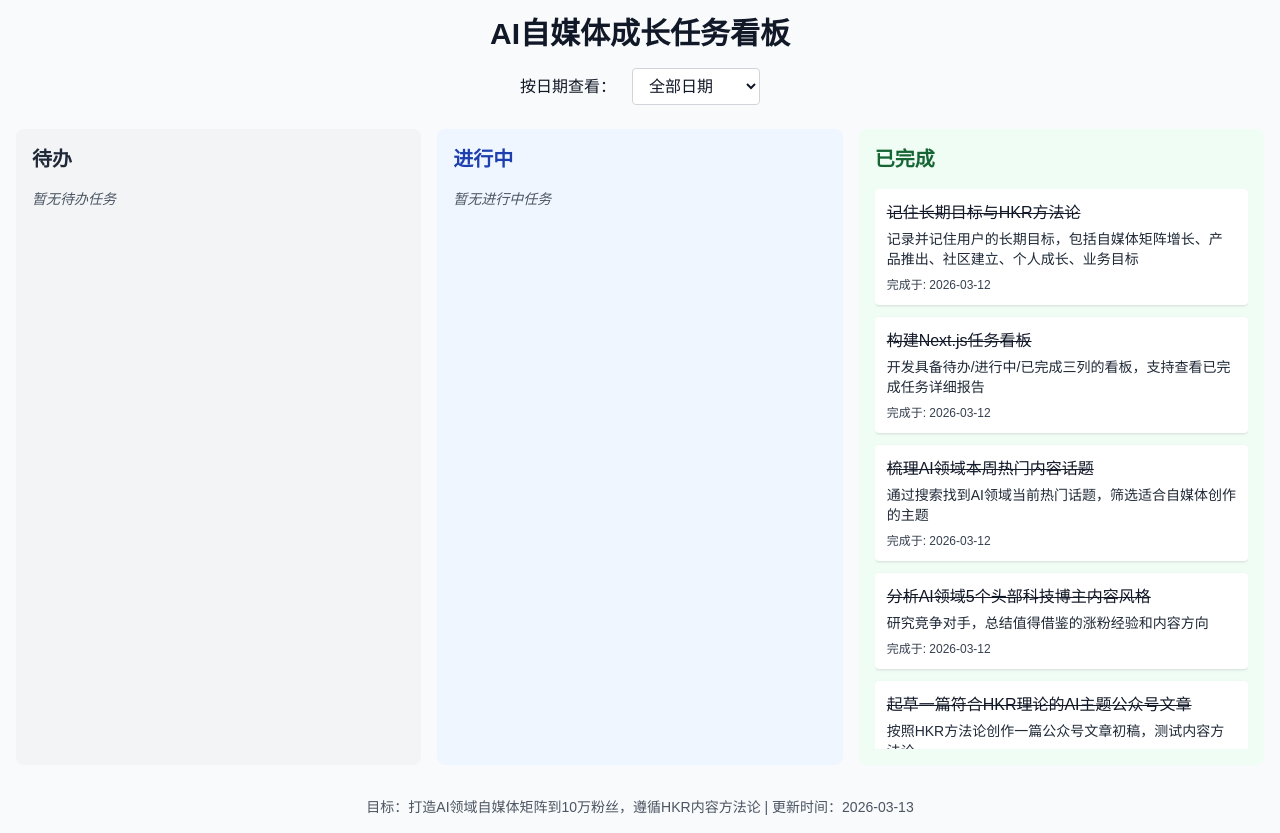
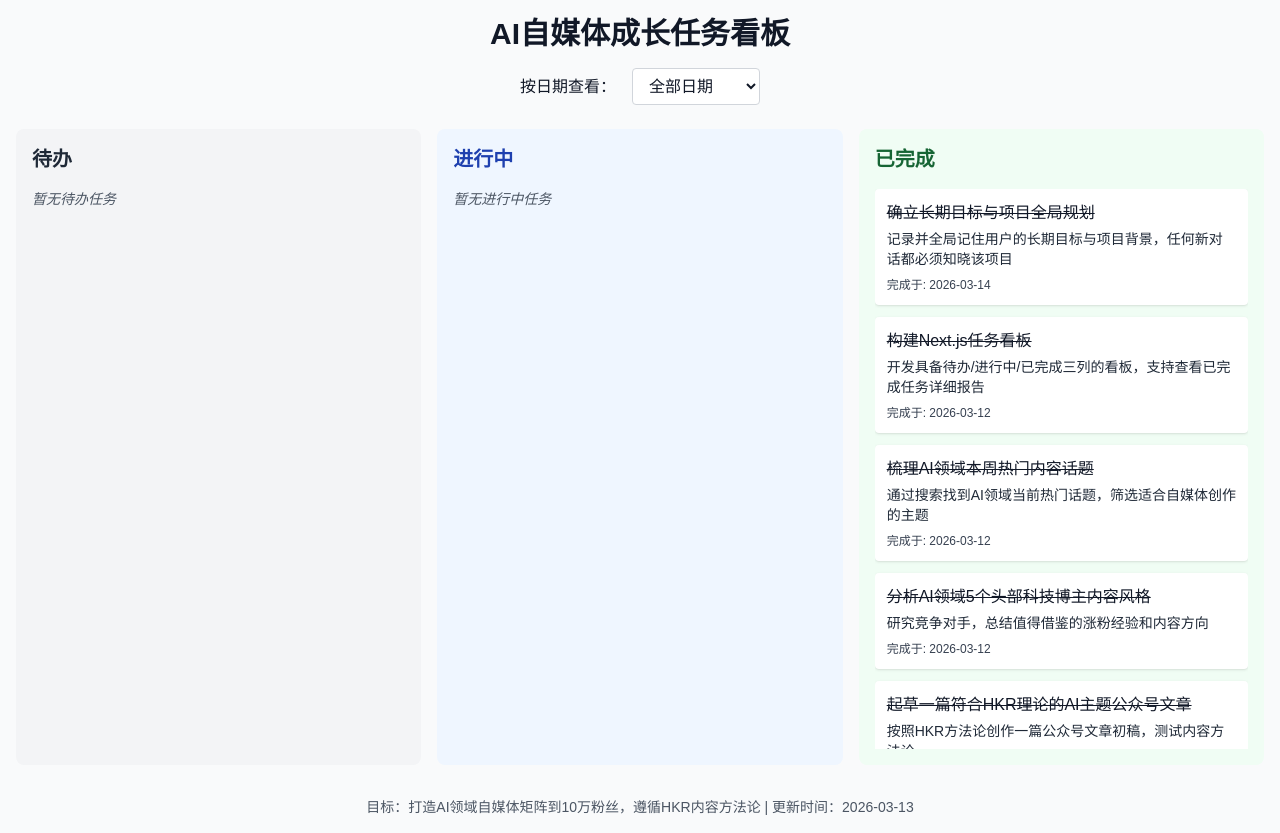
Before and after one commit to LunaDelo/ai-dashboard, a Next.js app in the folder ai-dashboard/: page /ai-dashboard/ in a window 1280 px wide. Built offline with nearby package versions, Linux system fonts and the light colour scheme.

Commit message:
Update task 1: refresh long-term goal, add global project context

```diff
--- a/ai-dashboard/app/page.tsx
+++ b/ai-dashboard/app/page.tsx
@@ -6,12 +6,12 @@ import { Task } from '@/types';
 const initialTasks: Task[] = [
   {
     id: '1',
-    title: '记住长期目标与HKR方法论',
-    description: '记录并记住用户的长期目标，包括自媒体矩阵增长、产品推出、社区建立、个人成长、业务目标',
+    title: '确立长期目标与项目全局规划',
+    description: '记录并全局记住用户的长期目标与项目背景，任何新对话都必须知晓该项目',
     status: 'done',
-    createdAt: '2026-03-12',
-    completedAt: '2026-03-12',
-    report: '已成功记住所有目标：\n1. 打造AI领域自媒体矩阵到10万粉丝，人设为知名科技博主\n2. 内容遵循HKR理论：Happiness(快乐好看有趣) / Knowledge(知识增量信息密度) / Resonance(情绪共鸣)\n3. Q3推出一款产品，建立AI社区\n4. 个人：每3个月读1本书，学习英语\n5. 业务：月收入提升到1万美元，与5个知名博主合作，尽可能自动化工作流程\n\n已将目标作为背景，今后所有工作都会围绕此目标展开。'
+    createdAt: '2026-03-14',
+    completedAt: '2026-03-14',
+    report: '已全局记住项目背景与长期目标，所有后续工作围绕此展开：\n\n## 项目整体目标\n1. **粉丝目标**：从0开始打造AI领域自媒体矩阵到10万粉丝，人设定位：AI科技干货博主，陪普通人从0到1做AI自媒体\n2. **内容方法论**：严格遵循HKR理论\n   - H: Happiness → 快乐好看有趣，降低阅读门槛\n   - K: Knowledge → 保证知识增量与信息密度\n   - R: Resonance → 击中读者痛点，产生情绪共鸣\n3. **产品目标**：Q3推出AI自媒体成长社群产品，建立垂直AI创作者社区\n4. **个人目标**：每3个月读1本书，坚持学习英语\n5. **业务目标**：稳定月收入提升到1万美元，与至少5个AI领域知名博主达成合作，全流程尽可能自动化\n\n## 当前项目进度\n- ✅ 已完成：Next.js任务看板开发、GitHub Pages部署自动化、多平台写作规律总结、两篇原创文章创作（公众号+小红书）、产品方向规划、社区运营方案制定、合作博主筛选\n- ✅ 项目管理：所有任务通过本看板管理，支持按日期筛选、任务状态流转、查看详细完成报告\n- ✅ 自动化：已实现每日自动生成任务脚本，配置定时任务每天自动执行\n\n## 全局规则\n- 任何新对话必须先知晓该项目背景，记住当前进度\n- 所有新任务必须服务于长期目标\n- 每日推进任务，持续迭代'
   },
   {
     id: '2',
```
